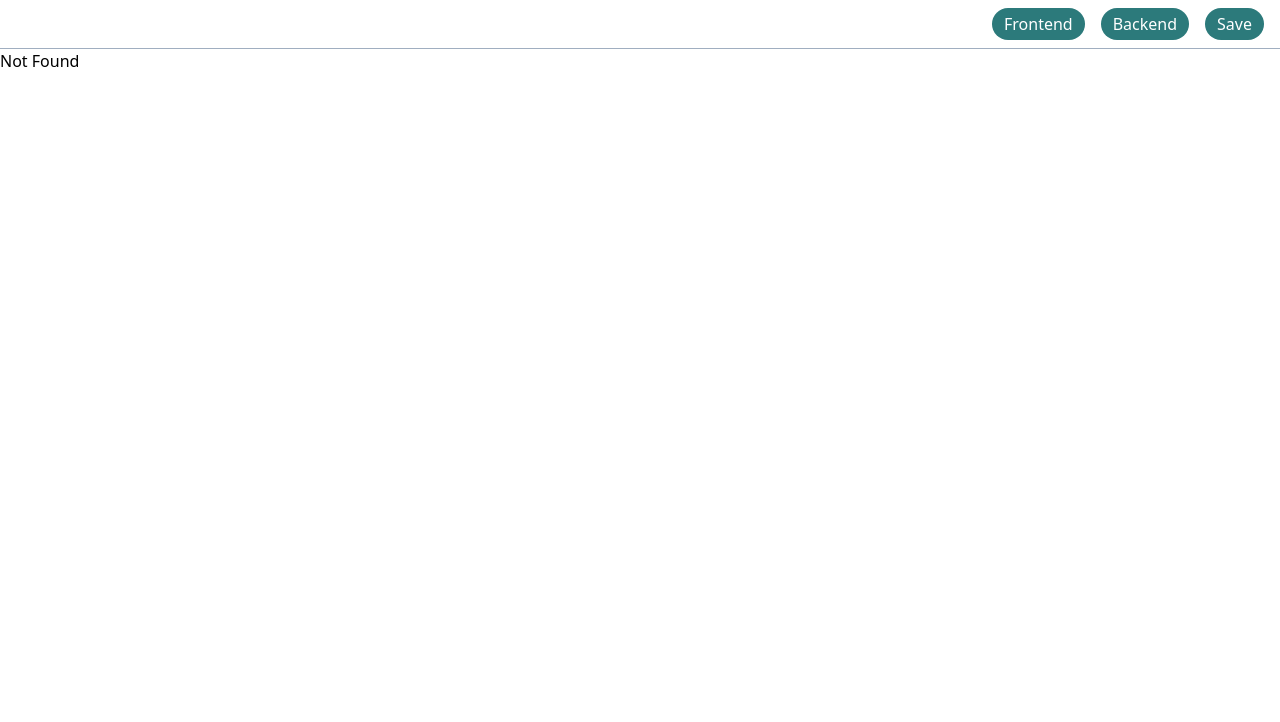
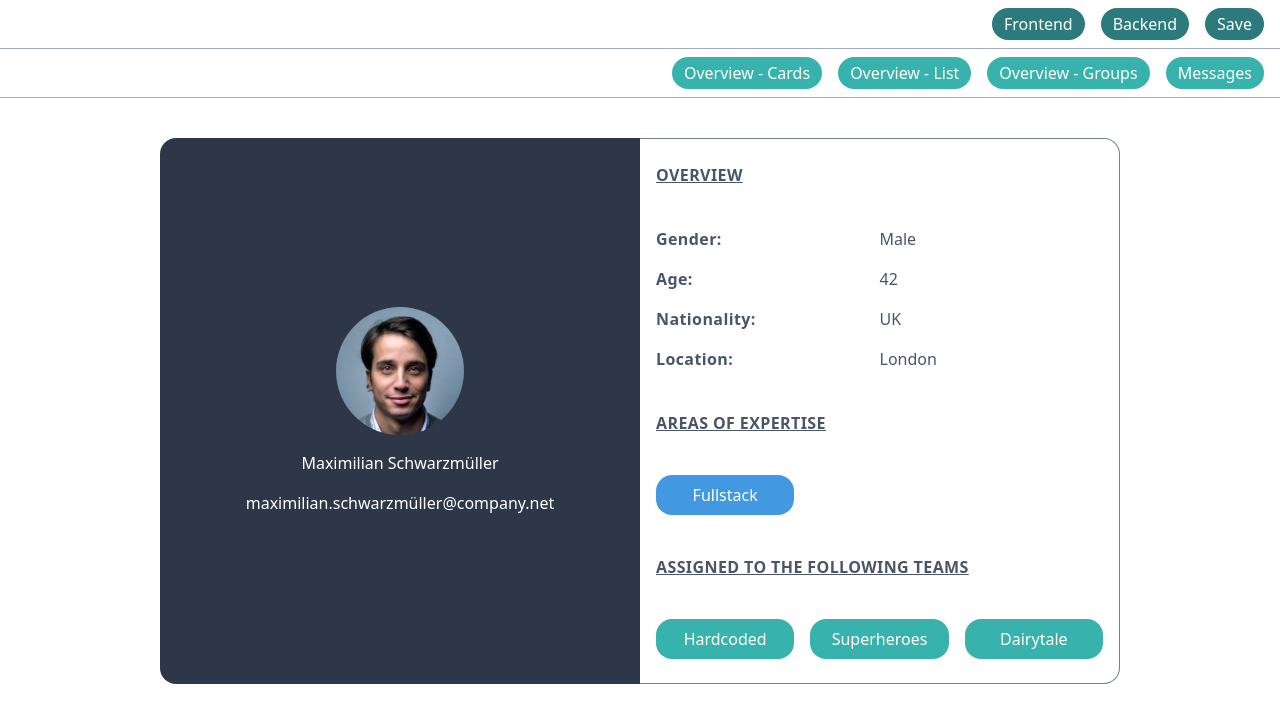
Before and after one commit to marlonfeh/employee-management-vue, a Vue app: page /frontend/team-cards/m1 in a window 1280 px wide. Before the commit this address had no page. Shown: the top 722 px of the page. Built offline with nearby package versions, Linux system fonts and the light colour scheme.

Commit message:
Implements Member Details

```diff
--- /dev/null
+++ b/src/components/frontend/groups/GroupMemberCards.vue
@@ -0,0 +1,7 @@
+<template>
+  <p>Group Member Cards</p>
+</template>
+
+<script>
+export default {};
+</script>
--- a/src/components/frontend/groups/ListItemGroups.vue
+++ b/src/components/frontend/groups/ListItemGroups.vue
@@ -17,27 +17,19 @@
         </li>
       </ul>
     </div>
-    <base-button>
-      <svg
-        xmlns="http://www.w3.org/2000/svg"
-        fill="none"
-        viewBox="0 0 24 24"
-        stroke="currentColor"
-        class="h-4 w-4"
-      >
-        <path
-          stroke-linecap="round"
-          stroke-linejoin="round"
-          stroke-width="2"
-          d="M19 7l-.867 12.142A2 2 0 0116.138 21H7.862a2 2 0 01-1.995-1.858L5 7m5 4v6m4-6v6m1-10V4a1 1 0 00-1-1h-4a1 1 0 00-1 1v3M4 7h16"
-        />
-      </svg>
-    </base-button>
+    <base-button link :mode="'teal-light'" :to="groupDetailsLink"
+      >Details</base-button
+    >
   </div>
 </template>
 
 <script>
 export default {
   props: ["id", "groupName", "groupMembers"],
+  computed: {
+    groupDetailsLink() {
+      return "group-detail/" + this.id; // /coaches/c1
+    },
+  },
 };
 </script>
--- a/src/components/frontend/team/CardItem.vue
+++ b/src/components/frontend/team/CardItem.vue
@@ -1,6 +1,6 @@
 <template>
   <div
-    class="max-w-xs min-w-full px-6 py-4 flex flex-col items-center space-y-1 border-solid border border-gray-500 rounded-lg shadow-xl"
+    class="max-w-xs min-w-full px-6 py-4 flex flex-col items-center space-y-2 border-solid border border-gray-500 rounded-lg shadow-xl"
   >
     <img
       :src="require(`@/assets/members/${avatarImage}`)"
@@ -10,10 +10,17 @@
     <div class="text-lg font-medium">{{ fullName }}</div>
     <div>{{ email }}</div>
     <ul class="flex space-x-4">
-      <li class="text-blue-600" v-for="quali in qualifications" :key="quali">
+      <li
+        class="text-blue-600"
+        v-for="quali in qualifications.slice(0, 3)"
+        :key="quali"
+      >
         {{ quali }}
       </li>
     </ul>
+    <base-button link :mode="'teal-light'" :to="membersDetailsLink"
+      >Details</base-button
+    >
   </div>
 </template>
 
@@ -27,10 +34,14 @@ export default {
     "email",
     "qualifications",
   ],
+
   computed: {
     fullName() {
       return this.firstName + " " + this.lastName;
     },
+    membersDetailsLink() {
+      return this.$route.path + "/" + this.id; // /coaches/c1
+    },
   },
 };
 </script>
--- a/src/components/frontend/team/ListItemTeams.vue
+++ b/src/components/frontend/team/ListItemTeams.vue
@@ -1,37 +1,32 @@
 <template>
   <div
-    class="px-6 py-2 flex justify-between border-solid border border-gray-500 rounded-lg shadow-lg text-center"
+    class="px-6 py-2 border-solid border border-gray-500 rounded-lg shadow-lg grid grid-cols-10 text-gray-700"
   >
-    <div class="flex items-center space-x-10">
+    <div class="col-span-1">
       <img
         :src="require(`@/assets/members/${avatarImage}`)"
         alt="avatar"
         class="h-16 w-16 rounded-full mr-6"
       />
-      <div class="font-semibold">{{ fullName }}</div>
-      <div>{{ email }}</div>
-      <ul class="flex space-x-8">
-        <li class="text-blue-600" v-for="quali in qualifications" :key="quali">
+    </div>
+    <div class="col-span-8 grid grid-cols-8 items-center">
+      <div class="col-span-2 font-semibold">{{ fullName }}</div>
+      <div class="col-span-3">{{ email }}</div>
+      <ul class="col-span-2 flex space-x-8">
+        <li
+          class="text-blue-600"
+          v-for="quali in qualifications.slice(0, 3)"
+          :key="quali"
+        >
           {{ quali }}
         </li>
       </ul>
     </div>
-    <base-button>
-      <svg
-        xmlns="http://www.w3.org/2000/svg"
-        fill="none"
-        viewBox="0 0 24 24"
-        stroke="currentColor"
-        class="h-4 w-4"
+    <div class="col-span-1 flex items-center justify-center">
+      <base-button link :mode="'teal-light'" :to="membersDetailsLink"
+        >Details</base-button
       >
-        <path
-          stroke-linecap="round"
-          stroke-linejoin="round"
-          stroke-width="2"
-          d="M19 7l-.867 12.142A2 2 0 0116.138 21H7.862a2 2 0 01-1.995-1.858L5 7m5 4v6m4-6v6m1-10V4a1 1 0 00-1-1h-4a1 1 0 00-1 1v3M4 7h16"
-        />
-      </svg>
-    </base-button>
+    </div>
   </div>
 </template>
 
@@ -49,6 +44,9 @@ export default {
     fullName() {
       return this.firstName + " " + this.lastName;
     },
+    membersDetailsLink() {
+      return "team-cards/" + this.id; // /coaches/c1
+    },
   },
 };
 </script>
--- /dev/null
+++ b/src/components/ui/BaseCard.vue
@@ -0,0 +1,5 @@
+<template>
+  <div class="border border-gray-600 rounded-2xl">
+    <slot></slot>
+  </div>
+</template>
--- a/src/main.js
+++ b/src/main.js
@@ -7,6 +7,7 @@ import store from './store/index.js';
 import App from './App.vue'
 
 import BaseButton from './components/ui/BaseButton.vue';
+import BaseCard from './components/ui/BaseCard.vue';
 import ButtonMainLight from './components/ui/ButtonMainLight.vue';
 import ButtonMainDark from './components/ui/ButtonMainDark.vue';
 import ButtonSecondary from './components/ui/ButtonSecondary.vue';
@@ -17,6 +18,7 @@ app.use(router);
 app.use(store);
 
 app.component('base-button', BaseButton);
+app.component('base-card', BaseCard);
 app.component('button-main-light', ButtonMainLight);
 app.component('button-main-dark', ButtonMainDark);
 app.component('button-secondary', ButtonSecondary);
--- /dev/null
+++ b/src/pages/frontend/groups/GroupDetail.vue
@@ -0,0 +1,16 @@
+<template>
+  <p>member cards</p>
+  <p>Options bar with specific options</p>
+  <p>{{ id }}</p>
+  <group-member-cards></group-member-cards>
+</template>
+
+<script>
+import GroupMemberCards from "../../../components/frontend/groups/GroupMemberCards.vue";
+export default {
+  components: {
+    GroupMemberCards,
+  },
+  props: ["id"],
+};
+</script>
--- /dev/null
+++ b/src/pages/frontend/team/MemberDetail.vue
@@ -0,0 +1,106 @@
+<template>
+  <section class="container mx-auto py-10 text-gray-700">
+    <div class="w-3/4 mx-auto flex">
+      <div
+        class="w-1/2 flex flex-col justify-center items-center text-white bg-gray-800 rounded-l-2xl"
+      >
+        <img
+          :src="require(`@/assets/members/${avatarImage}`)"
+          alt="avatar"
+          class="h-32 w-32 rounded-full"
+        />
+        <h2 class="my-4 font-medium">{{ fullName }}</h2>
+        <p>{{ email }}</p>
+      </div>
+      <div
+        class="w-1/2 py-6 px-4 flex flex-col space-y-10 border-t border-r border-b border-gray-600 rounded-r-2xl"
+      >
+        <h3 class="font-semibold tracking-wide uppercase underline">
+          Overview
+        </h3>
+        <div class="grid grid-cols-2 gap-y-4">
+          <h4 class="mr-6 col-span-1 font-semibold tracking-wide">Gender:</h4>
+          <p class="col-span-1">{{ gender }}</p>
+
+          <h4 class="mr-6 font-semibold tracking-wide">Age:</h4>
+          <p>{{ age }}</p>
+
+          <h4 class="mr-6 font-semibold tracking-wide">Nationality:</h4>
+          <p>{{ nationality }}</p>
+
+          <h4 class="mr-6 font-semibold tracking-wide">Location:</h4>
+          <p>{{ location }}</p>
+        </div>
+
+        <h3 class="font-semibold tracking-wide uppercase underline">
+          Areas of Expertise
+        </h3>
+        <ul class="grid grid-cols-3 gap-y-6 gap-x-4">
+          <li
+            class="py-2 bg-blue-500 text-center text-white rounded-2xl"
+            v-for="quali in qualifications"
+            :key="quali"
+          >
+            {{ quali }}
+          </li>
+        </ul>
+        <h3 class="font-semibold tracking-wide uppercase underline">
+          Assigned to the following teams
+        </h3>
+        <ul class="grid grid-cols-3 gap-y-6 gap-x-4">
+          <li class="py-2 bg-teal-500 text-center text-white rounded-2xl">
+            Hardcoded
+          </li>
+          <li class="py-2 bg-teal-500 text-center text-white rounded-2xl">
+            Superheroes
+          </li>
+          <li class="py-2 bg-teal-500 text-center text-white rounded-2xl">
+            Dairytale
+          </li>
+        </ul>
+      </div>
+    </div>
+  </section>
+</template>
+
+<script>
+export default {
+  props: ["id"],
+  data() {
+    return {
+      selectedMember: null,
+    };
+  },
+  computed: {
+    fullName() {
+      return this.selectedMember.firstName + " " + this.selectedMember.lastName;
+    },
+    avatarImage() {
+      return this.selectedMember.avatarImage;
+    },
+    email() {
+      return this.selectedMember.email;
+    },
+    qualifications() {
+      return this.selectedMember.qualifications;
+    },
+    gender() {
+      return this.selectedMember.gender;
+    },
+    age() {
+      return this.selectedMember.age;
+    },
+    nationality() {
+      return this.selectedMember.nationality;
+    },
+    location() {
+      return this.selectedMember.location;
+    },
+  },
+  created() {
+    this.selectedMember = this.$store.getters["members/members"].find(
+      (member) => member.id === this.id
+    );
+  },
+};
+</script>
--- a/src/router.js
+++ b/src/router.js
@@ -4,7 +4,11 @@ import FrontendView from './pages/frontend/FrontendView.vue';
 import TeamCards from './pages/frontend/team/TeamCards.vue';
 import TeamList from './pages/frontend/team/TeamList.vue';
 import AddMember from './pages/frontend/team/TeamAdd.vue';
+import MemberDetail from './pages/frontend/team/MemberDetail.vue';
+
 import GroupsList from './pages/frontend/groups/GroupsList.vue';
+import GroupDetail from './pages/frontend/groups/GroupDetail.vue';
+
 import PlaceholderBackend from './pages/backend/PlaceholderBackend.vue';
 import NotFound from './pages/NotFound.vue';
 
@@ -19,6 +23,8 @@ const router = createRouter({
       { path: 'team-add', component: AddMember },
       { path: 'groups-list', component: GroupsList },
       { path: '', component: TeamCards },
+      { path: 'team-cards/:id', component: MemberDetail, props: true},
+      { path: 'group-detail/:id', component: GroupDetail, props: true},
       ]
     },
     { path: '/backend', component: PlaceholderBackend },
--- a/src/store/modules/members/index.js
+++ b/src/store/modules/members/index.js
@@ -61,7 +61,7 @@ export default {
           firstName: 'Stefan',
           lastName: 'Menke',
           email: 'stefan.menke@company.net',
-          qualifications: ['Frontend', 'Backend', 'Fullstack'],
+          qualifications: ['Frontend', 'Backend', 'Fullstack', 'ML', 'Economics'],
           gender: "Male",
           age: 30,
           nationality: "Germany",
```
